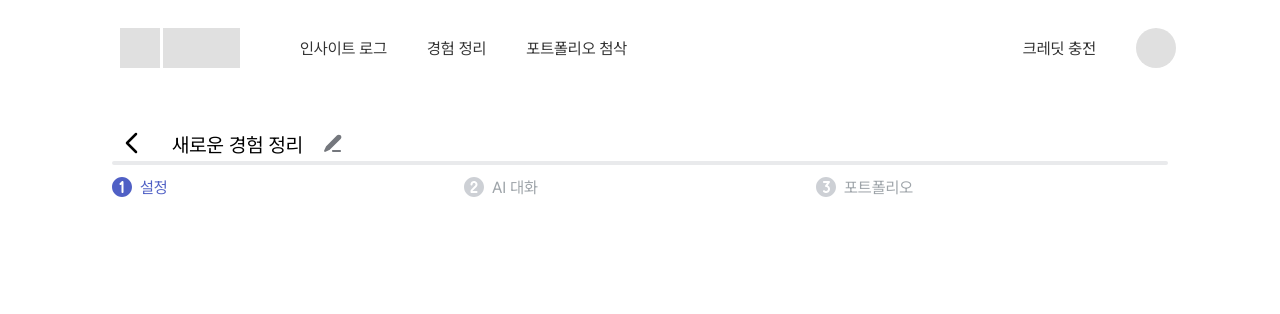
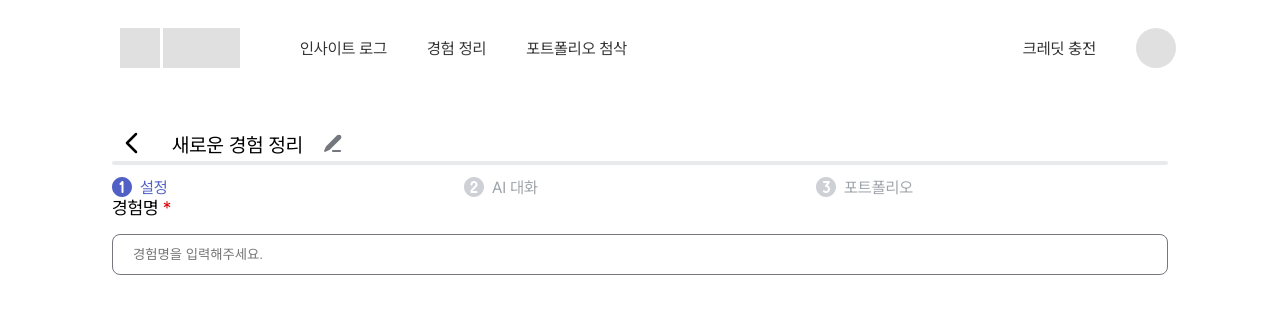
Before and after one commit to Teamie71/folioo-front, a Next.js app: page /experience/settings in a window 1280 px wide. Shown: the top 314 px of the page. Built offline with nearby package versions, Linux system fonts and the light colour scheme.

Commit message:
✨ Feat: 설정 페이지 - 경험 명 입력창 구현

```diff
--- a/src/app/(main)/experience/settings/page.tsx
+++ b/src/app/(main)/experience/settings/page.tsx
@@ -116,6 +116,18 @@ export default function ExperienceSettingsPage() {
           </div>
         </div>
       </div>
+
+      {/* 경험명 입력 */}
+      <div className='flex flex-col gap-[1rem]'>
+        <div className='flex items-center gap-[0.25rem] text-[1.125rem] font-bold'>
+          <span>경험명</span>
+          <span className='text-[#DC0000]'>*</span>
+        </div>
+        <input
+          className='rounded-[0.5rem] border border-[#74777D] px-[1.25rem] py-[0.75rem] text-[#74777D]'
+          placeholder='경험명을 입력해주세요.'
+        />
+      </div>
     </div>
   );
 }
```
